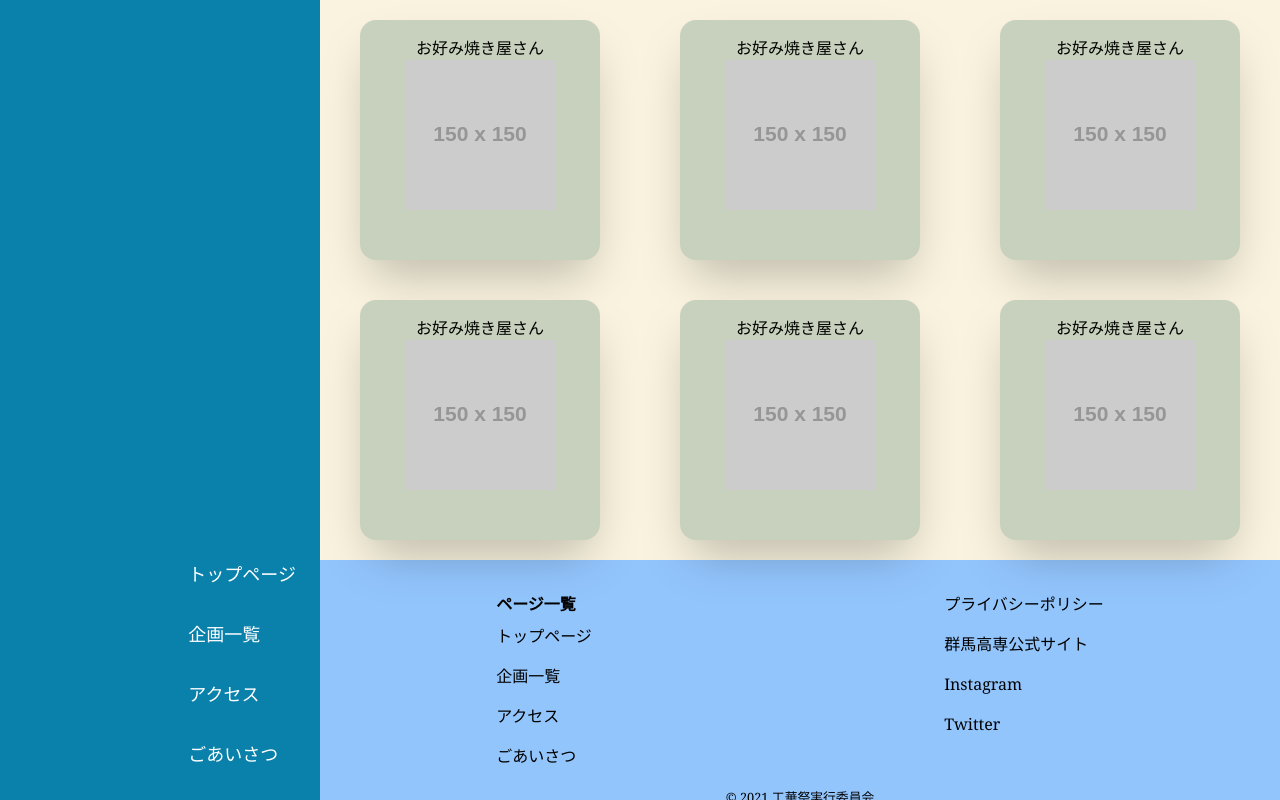
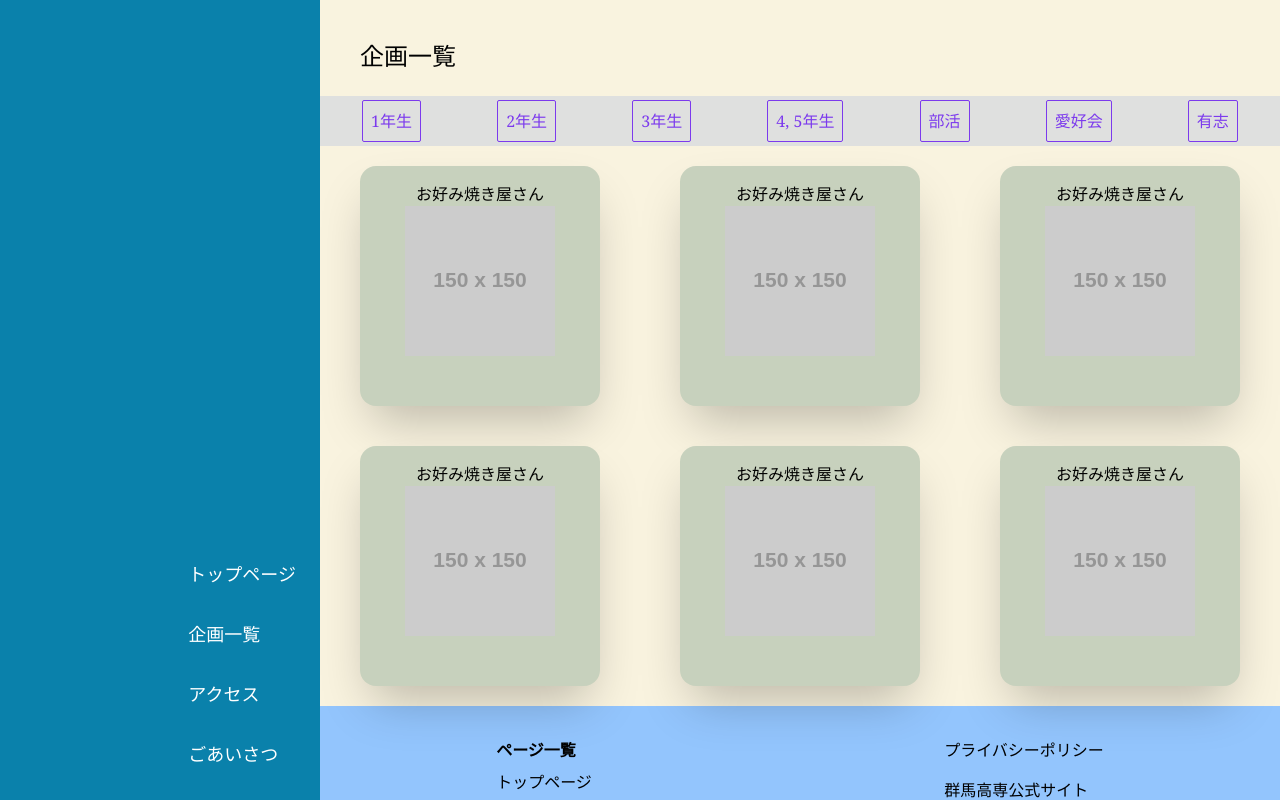
Before and after one commit to gKokasai/23rd.kokasai.com, a React app: page /project/group in a window 1280 px wide. Built offline with nearby package versions, Linux system fonts and the light colour scheme.

Commit message:
feat: 絞り込みのための FilterLabelを追加した

```diff
--- a/src/components/project/group/ProjectGroup.tsx
+++ b/src/components/project/group/ProjectGroup.tsx
@@ -1,12 +1,65 @@
-import React, { lazy, Suspense } from "react";
-import Loading from "../../common/Loading";
+import React, { useState } from "react";
+import FilterLabel from "./list/FilterLabel";
+import ProjectList from "./list/ProjectList";
+import {
+  getProjectList,
+  ProjectList as TypeProjectList,
+} from "../../../repository/Project";
 
-const ProjectList = lazy(() => import("./list/ProjectList"));
+let ready: null | TypeProjectList = null;
 
-const ProjectGroup: React.FC = () => (
-  <Suspense fallback={<Loading />}>
-    <ProjectList />
-  </Suspense>
-);
+const ProjectGroup: React.FC = () => {
+  const [projectList, setProjectList] = useState<TypeProjectList | null>(ready);
+
+  const groups = [
+    "1年生",
+    "2年生",
+    "3年生",
+    "4, 5年生",
+    "部活",
+    "愛好会",
+    "有志",
+  ];
+  const [selectedGroup, setSelectedGroup] = useState<string[]>(groups);
+
+  const onClickFilterLabelItems = (
+    event: React.MouseEvent<HTMLButtonElement>
+  ) => {
+    const targetElement = event.currentTarget;
+    const targetKey = targetElement.dataset.key;
+    const newAllay = selectedGroup.filter((item) => item !== targetKey);
+
+    if (selectedGroup.toString() === newAllay.toString()) {
+      setSelectedGroup(selectedGroup.concat(targetKey));
+    } else {
+      setSelectedGroup(newAllay);
+    }
+  };
+
+  if (ready !== null) {
+    return (
+      <div>
+        <h2 className="pc:text-2xl desktop:text-4xl pl-10 pt-10">企画一覧</h2>
+        <div className="pt-6 w-full">
+          <FilterLabel
+            labelItems={groups}
+            selects={selectedGroup}
+            onClick={(event) => onClickFilterLabelItems(event)}
+          />
+        </div>
+        <ProjectList projectList={projectList} />
+      </div>
+    );
+  }
+
+  // eslint-disable-next-line no-async-promise-executor
+  throw new Promise(async (resolve) => {
+    await getProjectList().then((response) => {
+      ready = response.data;
+      setProjectList(response.data);
+    });
+    resolve(null);
+  });
+};
 
 export default ProjectGroup;
--- /dev/null
+++ b/src/components/project/group/list/FilterLabel.tsx
@@ -0,0 +1,39 @@
+import React, { MouseEventHandler } from "react";
+
+export type LabelProps = {
+  labelItems: string[];
+  selects: string[];
+  onClick?: MouseEventHandler<HTMLButtonElement>;
+};
+
+const FilterLabel: React.FC<LabelProps> = (props) => {
+  const { labelItems, onClick, selects } = props;
+  return (
+    <div className="container text-center w-full">
+      <ul className="flex justify-around bg-gray w-full p-1">
+        {labelItems.map((item) => {
+          const isSelected = selects.find((select) => select === item);
+
+          const className = `border border-purple-600 rounded-sm text-purple-600 ${
+            isSelected ? "bg-gray-400" : "shadow-2xl"
+          }`;
+
+          return (
+            <li className={className}>
+              <button
+                type="button"
+                data-key={item}
+                onClick={(event) => onClick(event)}
+                className="p-2"
+              >
+                {item}
+              </button>
+            </li>
+          );
+        })}
+      </ul>
+    </div>
+  );
+};
+
+export default FilterLabel;
--- a/src/components/project/group/list/ProjectList.tsx
+++ b/src/components/project/group/list/ProjectList.tsx
@@ -1,21 +1,16 @@
 import React from "react";
 import Card from "./Card";
-import { getProjectList, ProjectList } from "../../../../repository/Project";
-import { GroupType } from "../../../../types/GroupType";
+import { ProjectList } from "../../../../repository/Project";
 
 export type ProjectListProps = {
-  filter?: GroupType;
+  projectList: ProjectList;
 };
 
-let projectList: ProjectList = null;
-
-const ProjectList: React.FC<ProjectListProps> = () => {
-  if (projectList !== null) {
+const ProjectList: React.FC<ProjectListProps> = (props) => {
+  const { projectList } = props;
   return (
     <ul className="flex flex-wrap">
-        {Object.keys(projectList)
-          .filter((project) => project !== "default")
-          .map((key) => (
+      {Object.keys(projectList).map((key) => (
         <li className="w-1/3 pl-10 pt-5 pb-5" key={key}>
           <Card
             thumbnailImagePath="https://placehold.jp/150x150.png"
@@ -26,14 +21,6 @@ const ProjectList: React.FC<ProjectListProps> = () => {
       ))}
     </ul>
   );
-  }
-  // eslint-disable-next-line no-async-promise-executor
-  throw new Promise(async (resolve) => {
-    await getProjectList().then((response) => {
-      projectList = response.data;
-    });
-    resolve(null);
-  });
 };
 
 export default ProjectList;
--- a/src/service/Project.ts
+++ /dev/null
@@ -1,20 +0,0 @@
-import {
-  getProjectList as httpGetProjectList,
-  ProjectList,
-} from "../repository/Project";
-
-class ProjectService {
-  private projectList: ProjectList;
-
-  constructor() {
-    httpGetProjectList().then((response) => {
-      this.projectList = response.data;
-    });
-  }
-
-  async getProjectList(): Promise<ProjectList> {
-    return this.projectList;
-  }
-}
-
-export default ProjectService;
--- a/src/types/GroupType.tsx
+++ b/src/types/GroupType.tsx
@@ -4,5 +4,4 @@ export type GroupType =
   | "3th"
   | "4thAnd5th"
   | "club"
-  | "community"
-  | "all";
+  | "community";
--- a/tailwind.config.js
+++ b/tailwind.config.js
@@ -12,12 +12,14 @@ module.exports = {
         midBlue: '#0A81AB',
         cream: '#F9F3DF',
         greenC7D1BD: '#C7D1BD',
-      },
+        orangeF2954B: '#F2954B',
+        gray: '#DFE0DF'
+      }
     },
   },
   variants: {
     extend: {
-
+      backgroundColor: ['active'],
     },
   },
   plugins: [],
```
Lines whose indentation alone changed are shown as unchanged.
